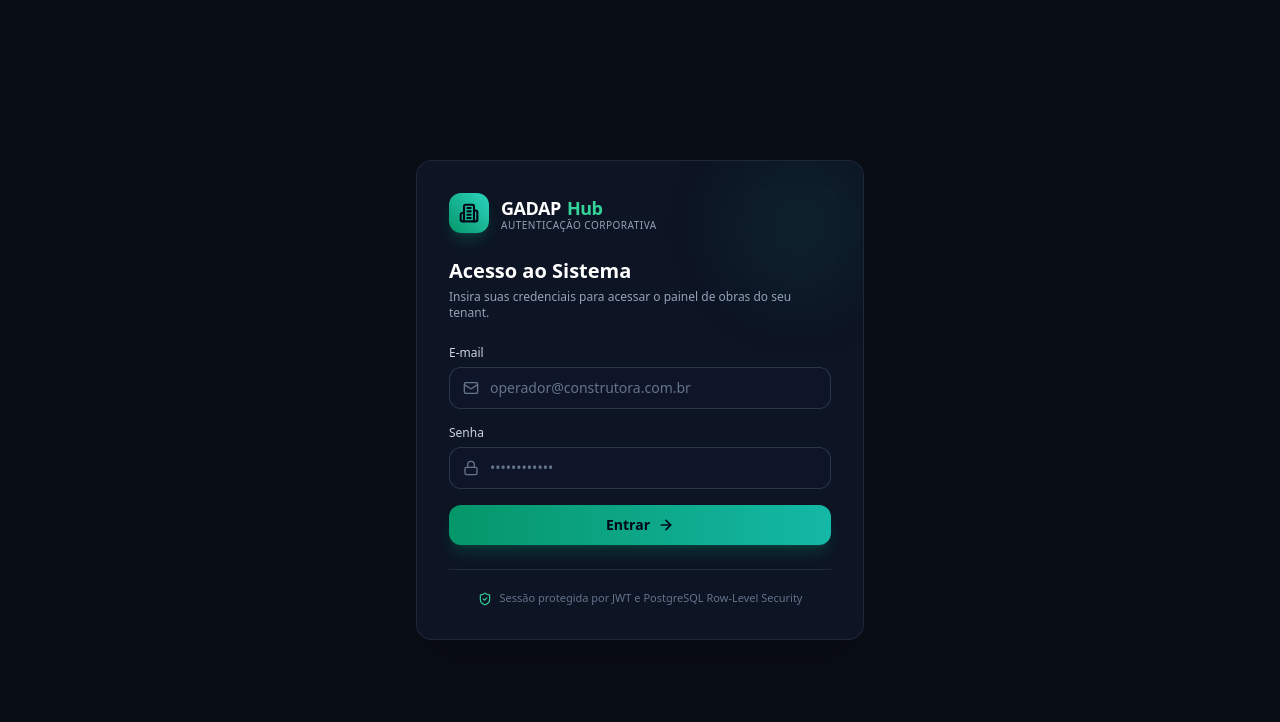
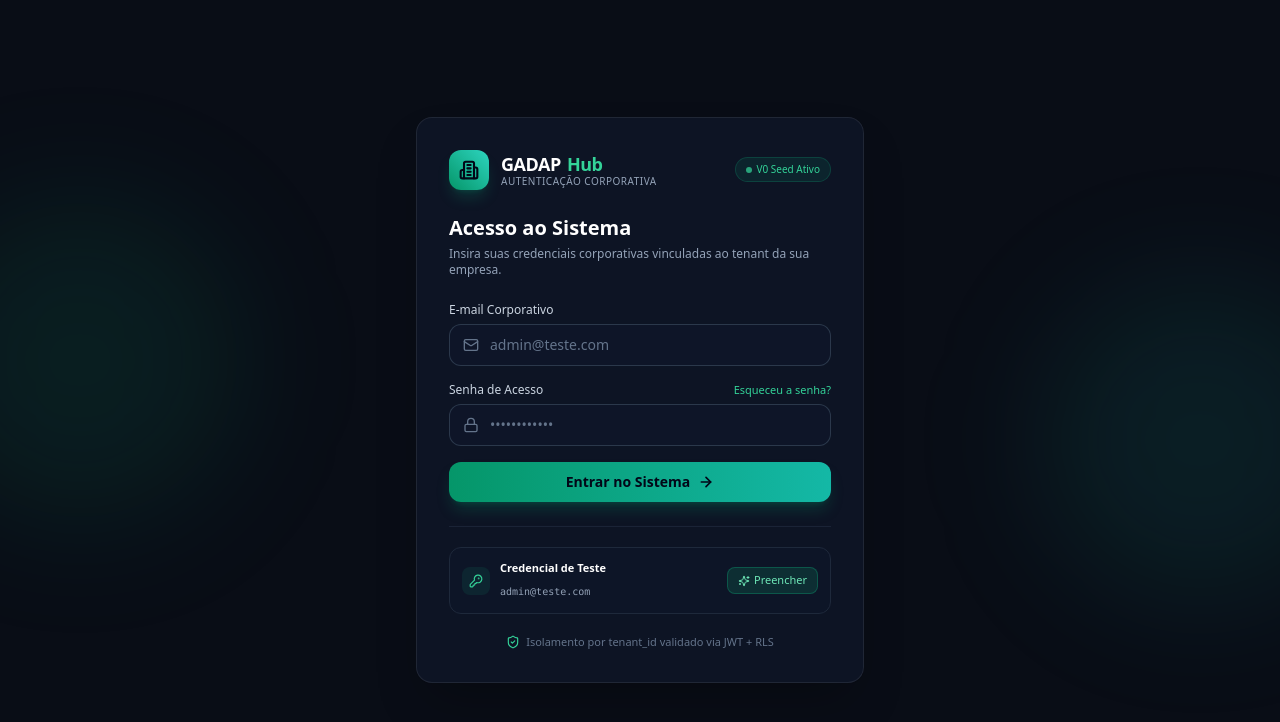
Before and after one commit to danielsoutolopes-cell/gapad-hub, a Next.js app: page /login in a window 1280 px wide. Shown: the top 722 px of the page. Built offline with nearby package versions, Linux system fonts and the light colour scheme; no server answers.

Commit message:
feat(auth): add Supabase SSR login Server Action, middleware, and interactive login forms

```diff
--- /dev/null
+++ b/app/actions/auth.ts
@@ -0,0 +1,59 @@
+'use server';
+
+import { createClient } from '@/lib/supabase/server';
+import { redirect } from 'next/navigation';
+
+export interface AuthResponse {
+  error?: string | null;
+  success?: boolean;
+}
+
+/**
+ * Server Action de Autenticação Segura.
+ * Executa signInWithPassword via @supabase/ssr com persistência de sessão em cookies HTTP-only.
+ * Injeta tenant_id via app_metadata do Supabase para validação de RLS no PostgreSQL.
+ */
+export async function login(formData: FormData): Promise<AuthResponse | void> {
+  const email = formData.get('email')?.toString().trim();
+  const password = formData.get('password')?.toString();
+
+  if (!email || !password) {
+    return {
+      error: 'Informe seu e-mail corporativo e senha de acesso.',
+    };
+  }
+
+  const supabase = createClient();
+
+  const { error } = await supabase.auth.signInWithPassword({
+    email,
+    password,
+  });
+
+  if (error) {
+    // Tratamento de mensagens amigáveis em português
+    const msg = error.message.toLowerCase();
+    if (msg.includes('invalid login credentials')) {
+      return { error: 'Credenciais inválidas. Verifique seu e-mail e senha.' };
+    }
+    if (msg.includes('email not confirmed')) {
+      return { error: 'E-mail não confirmado. Acesse o link enviado para validação.' };
+    }
+    if (msg.includes('too many requests')) {
+      return { error: 'Muitas tentativas consecutivas. Aguarde alguns instantes.' };
+    }
+    return { error: error.message };
+  }
+
+  // Se o login for bem-sucedido, redireciona o usuário para o painel operacional de obras
+  redirect('/dashboard/obras');
+}
+
+/**
+ * Server Action para encerramento de sessão e descarte dos cookies de autenticação.
+ */
+export async function logout(): Promise<void> {
+  const supabase = createClient();
+  await supabase.auth.signOut();
+  redirect('/login');
+}
--- a/app/login/page.tsx
+++ b/app/login/page.tsx
@@ -1,54 +1,66 @@
 'use client';
 
-import React, { useState } from 'react';
-import { useRouter } from 'next/navigation';
-import { Building2, Lock, Mail, ArrowRight, ShieldCheck } from 'lucide-react';
-import { createClient } from '@/lib/supabase/client';
+import React, { useState, useTransition } from 'react';
+import Link from 'next/link';
+import {
+  Building2,
+  Lock,
+  Mail,
+  ArrowRight,
+  ShieldCheck,
+  AlertCircle,
+  KeyRound,
+  CheckCircle2,
+  Sparkles,
+} from 'lucide-react';
+import { login } from '@/app/actions/auth';
 
 export default function LoginPage() {
-  const router = useRouter();
   const [email, setEmail] = useState('');
   const [password, setPassword] = useState('');
-  const [isLoading, setIsLoading] = useState(false);
   const [errorMessage, setErrorMessage] = useState<string | null>(null);
+  const [isPending, startTransition] = useTransition();
 
-  const supabase = createClient();
+  // Helper para preenchimento rápido com o usuário do seed
+  const handleQuickFill = () => {
+    setEmail('admin@teste.com');
+    setPassword('Gadap2026!');
+    setErrorMessage(null);
+  };
 
-  const handleSignIn = async (e: React.FormEvent) => {
+  const handleSubmit = async (e: React.FormEvent<HTMLFormElement>) => {
     e.preventDefault();
-    setIsLoading(true);
     setErrorMessage(null);
 
+    const formData = new FormData(e.currentTarget);
+
+    startTransition(async () => {
       try {
-      const { data, error } = await supabase.auth.signInWithPassword({
-        email,
-        password,
-      });
-
-      if (error) {
-        setErrorMessage(error.message);
-        setIsLoading(false);
-        return;
-      }
-
-      if (data?.session) {
-        // Redireciona diretamente para o painel de obras protegidas
-        router.push('/dashboard/obras');
-        router.refresh();
+        const result = await login(formData);
+        if (result?.error) {
+          setErrorMessage(result.error);
         }
       } catch (err: any) {
-      setErrorMessage(err.message || 'Erro inesperado ao realizar login.');
-      setIsLoading(false);
+        // Redirecionamentos disparados por redirect() são capturados internamente pelo Next.js
+        if (err?.message && !err.message.includes('NEXT_REDIRECT')) {
+          setErrorMessage(err.message || 'Erro inesperado ao realizar autenticação.');
         }
+      }
+    });
   };
 
   return (
-    <div className="min-h-screen bg-[#090d16] flex flex-col justify-center items-center p-4">
-      <div className="w-full max-w-md glass-panel p-8 rounded-2xl border border-slate-800/90 shadow-2xl relative overflow-hidden">
-        <div className="absolute top-0 right-0 w-32 h-32 bg-emerald-500/10 rounded-full blur-2xl pointer-events-none" />
+    <div className="min-h-screen bg-[#090d16] flex flex-col justify-center items-center p-4 relative overflow-hidden">
+      {/* Luzes de fundo dinâmicas */}
+      <div className="absolute top-1/4 -left-20 w-80 h-80 bg-emerald-500/10 rounded-full blur-3xl pointer-events-none" />
+      <div className="absolute bottom-1/4 -right-20 w-80 h-80 bg-teal-500/10 rounded-full blur-3xl pointer-events-none" />
 
-        <div className="flex items-center gap-3 mb-6">
-          <div className="w-10 h-10 rounded-xl bg-gradient-to-tr from-emerald-600 to-teal-400 flex items-center justify-center shadow-lg shadow-emerald-500/20">
+      {/* Card Principal */}
+      <div className="w-full max-w-md glass-panel p-8 rounded-2xl border border-slate-800/90 shadow-2xl relative z-10 backdrop-blur-xl">
+        {/* Header do Card */}
+        <div className="flex items-center justify-between mb-6">
+          <Link href="/" className="flex items-center gap-3 group">
+            <div className="w-10 h-10 rounded-xl bg-gradient-to-tr from-emerald-600 to-teal-400 flex items-center justify-center shadow-lg shadow-emerald-500/20 group-hover:scale-105 transition-transform">
               <Building2 className="w-5 h-5 text-slate-950 stroke-[2.5]" />
             </div>
             <div>
@@ -59,78 +71,129 @@ export default function LoginPage() {
                 Autenticação Corporativa
               </span>
             </div>
+          </Link>
+
+          <span className="inline-flex items-center gap-1 px-2.5 py-1 rounded-full text-[10px] font-medium bg-emerald-500/10 text-emerald-400 border border-emerald-500/20">
+            <span className="w-1.5 h-1.5 rounded-full bg-emerald-400 animate-pulse" />
+            V0 Seed Ativo
+          </span>
         </div>
 
+        <div className="mb-6">
           <h2 className="text-xl font-bold text-white mb-1">Acesso ao Sistema</h2>
-        <p className="text-xs text-slate-400 mb-6">
-          Insira suas credenciais para acessar o painel de obras do seu tenant.
+          <p className="text-xs text-slate-400">
+            Insira suas credenciais corporativas vinculadas ao tenant da sua empresa.
           </p>
+        </div>
 
+        {/* Banner de Erro */}
         {errorMessage && (
-          <div className="p-3 mb-4 rounded-xl bg-red-500/10 border border-red-500/30 text-red-400 text-xs text-center">
-            {errorMessage}
+          <div className="p-3.5 mb-5 rounded-xl bg-red-500/10 border border-red-500/30 flex items-start gap-2.5 text-red-400 text-xs animate-fade-in">
+            <AlertCircle className="w-4 h-4 flex-shrink-0 mt-0.5" />
+            <span className="leading-relaxed">{errorMessage}</span>
           </div>
         )}
 
-        <form onSubmit={handleSignIn} className="space-y-4">
+        {/* Formulário com Server Action */}
+        <form onSubmit={handleSubmit} className="space-y-4">
           <div>
             <label className="block text-xs font-medium text-slate-300 mb-1.5" htmlFor="login-email">
-              E-mail
+              E-mail Corporativo
             </label>
             <div className="relative">
               <Mail className="w-4 h-4 text-slate-500 absolute left-3.5 top-1/2 -translate-y-1/2" />
               <input
                 id="login-email"
+                name="email"
                 type="email"
                 required
-                placeholder="operador@construtora.com.br"
+                autoComplete="email"
+                placeholder="admin@teste.com"
                 value={email}
                 onChange={(e) => setEmail(e.target.value)}
-                className="w-full bg-slate-900/90 border border-slate-700/80 rounded-xl pl-10 pr-4 py-2.5 text-sm text-white placeholder-slate-500 focus:outline-none focus:ring-2 focus:ring-emerald-500/50"
+                className="w-full bg-slate-900/90 border border-slate-700/80 rounded-xl pl-10 pr-4 py-2.5 text-sm text-white placeholder-slate-500 focus:outline-none focus:ring-2 focus:ring-emerald-500/50 focus:border-emerald-500 transition-all"
               />
             </div>
           </div>
 
           <div>
-            <label className="block text-xs font-medium text-slate-300 mb-1.5" htmlFor="login-password">
-              Senha
+            <div className="flex items-center justify-between mb-1.5">
+              <label className="block text-xs font-medium text-slate-300" htmlFor="login-password">
+                Senha de Acesso
               </label>
+              <a
+                href="#recuperar"
+                onClick={(e) => {
+                  e.preventDefault();
+                  alert('Para redefinir credenciais em ambiente de testes, execute "npm run seed" no terminal.');
+                }}
+                className="text-[11px] text-emerald-400 hover:text-emerald-300 hover:underline transition-colors"
+              >
+                Esqueceu a senha?
+              </a>
+            </div>
             <div className="relative">
               <Lock className="w-4 h-4 text-slate-500 absolute left-3.5 top-1/2 -translate-y-1/2" />
               <input
                 id="login-password"
+                name="password"
                 type="password"
                 required
+                autoComplete="current-password"
                 placeholder="••••••••••••"
                 value={password}
                 onChange={(e) => setPassword(e.target.value)}
-                className="w-full bg-slate-900/90 border border-slate-700/80 rounded-xl pl-10 pr-4 py-2.5 text-sm text-white placeholder-slate-500 focus:outline-none focus:ring-2 focus:ring-emerald-500/50"
+                className="w-full bg-slate-900/90 border border-slate-700/80 rounded-xl pl-10 pr-4 py-2.5 text-sm text-white placeholder-slate-500 focus:outline-none focus:ring-2 focus:ring-emerald-500/50 focus:border-emerald-500 transition-all"
               />
             </div>
           </div>
 
           <button
             type="submit"
-            disabled={isLoading}
-            className="w-full mt-2 bg-gradient-to-r from-emerald-600 to-teal-500 hover:from-emerald-500 hover:to-teal-400 text-slate-950 font-bold py-2.5 px-4 rounded-xl text-sm flex items-center justify-center gap-2 shadow-lg shadow-emerald-600/25 transition-all duration-200 disabled:opacity-60"
+            disabled={isPending}
+            className="w-full mt-2 bg-gradient-to-r from-emerald-600 to-teal-500 hover:from-emerald-500 hover:to-teal-400 text-slate-950 font-bold py-2.5 px-4 rounded-xl text-sm flex items-center justify-center gap-2 shadow-lg shadow-emerald-600/25 transition-all duration-200 disabled:opacity-60 active:scale-[0.99]"
           >
-            {isLoading ? (
+            {isPending ? (
               <span className="inline-flex items-center gap-2">
                 <span className="w-4 h-4 border-2 border-slate-950 border-t-transparent rounded-full animate-spin" />
-                Autenticando...
+                Autenticando sessão...
               </span>
             ) : (
               <>
-                Entrar
+                Entrar no Sistema
                 <ArrowRight className="w-4 h-4 stroke-[2.5]" />
               </>
             )}
           </button>
         </form>
 
-        <div className="mt-6 pt-5 border-t border-slate-800 flex items-center justify-center gap-2 text-[11px] text-slate-500">
+        {/* Card Auxiliar de Seed de Testes */}
+        <div className="mt-6 pt-5 border-t border-slate-800/80">
+          <div className="bg-slate-900/60 border border-slate-800 rounded-xl p-3 flex items-center justify-between">
+            <div className="flex items-center gap-2.5">
+              <div className="w-7 h-7 rounded-lg bg-emerald-500/10 text-emerald-400 flex items-center justify-center flex-shrink-0">
+                <KeyRound className="w-3.5 h-3.5" />
+              </div>
+              <div>
+                <span className="text-[11px] font-semibold text-white block">Credencial de Teste</span>
+                <span className="text-[10px] text-slate-400 font-mono">admin@teste.com</span>
+              </div>
+            </div>
+            <button
+              type="button"
+              onClick={handleQuickFill}
+              className="px-2.5 py-1 text-[11px] font-medium text-emerald-300 hover:text-white bg-emerald-500/15 hover:bg-emerald-500/25 border border-emerald-500/30 rounded-lg transition-colors flex items-center gap-1"
+            >
+              <Sparkles className="w-3 h-3" />
+              Preencher
+            </button>
+          </div>
+        </div>
+
+        {/* Rodapé de Segurança */}
+        <div className="mt-5 flex items-center justify-center gap-1.5 text-[11px] text-slate-500 text-center">
           <ShieldCheck className="w-3.5 h-3.5 text-emerald-400" />
-          <span>Sessão protegida por JWT e PostgreSQL Row-Level Security</span>
+          <span>Isolamento por tenant_id validado via JWT + RLS</span>
         </div>
       </div>
     </div>
--- a/app/page.tsx
+++ b/app/page.tsx
@@ -1,6 +1,7 @@
 'use client';
 
-import React, { useState } from 'react';
+import React, { useState, useTransition } from 'react';
+import Link from 'next/link';
 import {
   Building2,
   ShieldCheck,
@@ -11,30 +12,45 @@ import {
   Mail,
   CheckCircle2,
   Sparkles,
-  Layers,
-  FileSpreadsheet
+  AlertCircle,
+  KeyRound,
 } from 'lucide-react';
+import { login } from '@/app/actions/auth';
 
 export default function HomePage() {
   const [email, setEmail] = useState('');
   const [password, setPassword] = useState('');
-  const [isLoading, setIsLoading] = useState(false);
-  const [feedbackMessage, setFeedbackMessage] = useState<string | null>(null);
+  const [errorMessage, setErrorMessage] = useState<string | null>(null);
+  const [isPending, startTransition] = useTransition();
 
-  const handleLogin = (e: React.FormEvent) => {
+  const handleQuickFill = () => {
+    setEmail('admin@teste.com');
+    setPassword('Gadap2026!');
+    setErrorMessage(null);
+  };
+
+  const handleLoginSubmit = async (e: React.FormEvent<HTMLFormElement>) => {
     e.preventDefault();
-    setIsLoading(true);
-    setFeedbackMessage(null);
+    setErrorMessage(null);
 
-    // Simulação visual de envio de autenticação
-    setTimeout(() => {
-      setIsLoading(false);
-      setFeedbackMessage('Credenciais validadas. Redirecionando para o painel de obras...');
-    }, 1200);
+    const formData = new FormData(e.currentTarget);
+
+    startTransition(async () => {
+      try {
+        const result = await login(formData);
+        if (result?.error) {
+          setErrorMessage(result.error);
+        }
+      } catch (err: any) {
+        if (err?.message && !err.message.includes('NEXT_REDIRECT')) {
+          setErrorMessage(err.message || 'Erro inesperado ao realizar autenticação.');
+        }
+      }
+    });
   };
 
   return (
-    <main className="min-h-screen flex flex-col justify-between">
+    <main className="min-h-screen flex flex-col justify-between bg-[#090d16]">
       {/* Barra de Navegação Superior */}
       <header className="border-b border-slate-800/80 bg-slate-950/40 backdrop-blur-md sticky top-0 z-50">
         <div className="max-w-7xl mx-auto px-4 sm:px-6 lg:px-8 h-16 flex items-center justify-between">
@@ -53,6 +69,12 @@ export default function HomePage() {
           </div>
 
           <div className="flex items-center gap-3">
+            <Link
+              href="/dashboard/obras"
+              className="text-xs text-slate-300 hover:text-white px-3 py-1.5 rounded-lg border border-slate-800 hover:border-slate-700 transition-colors"
+            >
+              Dashboard
+            </Link>
             <span className="inline-flex items-center gap-1.5 px-3 py-1 rounded-full text-xs font-medium bg-emerald-500/10 text-emerald-400 border border-emerald-500/20">
               <span className="w-1.5 h-1.5 rounded-full bg-emerald-400 animate-pulse" />
               V0 Baseline Operacional
@@ -133,9 +155,9 @@ export default function HomePage() {
             </div>
           </div>
 
-          {/* Coluna da Direita: Card de Acesso / Login */}
+          {/* Coluna da Direita: Card de Acesso / Login com Server Action */}
           <div className="lg:col-span-5 flex justify-center">
-            <div className="w-full max-w-md glass-panel p-8 rounded-2xl shadow-2xl relative overflow-hidden border border-slate-800/90">
+            <div className="w-full max-w-md glass-panel p-8 rounded-2xl shadow-2xl relative overflow-hidden border border-slate-800/90 backdrop-blur-xl">
               <div className="absolute top-0 right-0 w-32 h-32 bg-emerald-500/10 rounded-full blur-2xl -mr-10 -mt-10 pointer-events-none" />
 
               <div className="mb-6">
@@ -145,7 +167,15 @@ export default function HomePage() {
                 </p>
               </div>
 
-              <form onSubmit={handleLogin} className="space-y-4">
+              {/* Mensagem de Erro */}
+              {errorMessage && (
+                <div className="p-3 mb-4 rounded-xl bg-red-500/10 border border-red-500/30 flex items-start gap-2.5 text-red-400 text-xs animate-fade-in">
+                  <AlertCircle className="w-4 h-4 flex-shrink-0 mt-0.5" />
+                  <span className="leading-relaxed">{errorMessage}</span>
+                </div>
+              )}
+
+              <form onSubmit={handleLoginSubmit} className="space-y-4">
                 <div>
                   <label className="block text-xs font-medium text-slate-300 mb-1.5" htmlFor="email-input">
                     E-mail Corporativo
@@ -154,9 +184,11 @@ export default function HomePage() {
                     <Mail className="w-4 h-4 text-slate-500 absolute left-3.5 top-1/2 -translate-y-1/2" />
                     <input
                       id="email-input"
+                      name="email"
                       type="email"
                       required
-                      placeholder="engenharia@construtora.com.br"
+                      autoComplete="email"
+                      placeholder="admin@teste.com"
                       value={email}
                       onChange={(e) => setEmail(e.target.value)}
                       className="w-full bg-slate-900/90 border border-slate-700/80 rounded-xl pl-10 pr-4 py-2.5 text-sm text-white placeholder-slate-500 focus:outline-none focus:ring-2 focus:ring-emerald-500/50 focus:border-emerald-500 transition-all"
@@ -172,8 +204,10 @@ export default function HomePage() {
                     <Lock className="w-4 h-4 text-slate-500 absolute left-3.5 top-1/2 -translate-y-1/2" />
                     <input
                       id="password-input"
+                      name="password"
                       type="password"
                       required
+                      autoComplete="current-password"
                       placeholder="••••••••••••"
                       value={password}
                       onChange={(e) => setPassword(e.target.value)}
@@ -187,20 +221,20 @@ export default function HomePage() {
                     <input type="checkbox" defaultChecked className="rounded bg-slate-900 border-slate-700 text-emerald-500 focus:ring-0" />
                     Lembrar credencial
                   </label>
-                  <a href="#recuperar" className="text-emerald-400 hover:underline">
-                    Esqueceu a senha?
-                  </a>
+                  <Link href="/login" className="text-emerald-400 hover:underline">
+                    Tela de login dedicada
+                  </Link>
                 </div>
 
                 <button
                   type="submit"
-                  disabled={isLoading}
-                  className="w-full mt-2 bg-gradient-to-r from-emerald-600 to-teal-500 hover:from-emerald-500 hover:to-teal-400 text-slate-950 font-bold py-2.5 px-4 rounded-xl text-sm flex items-center justify-center gap-2 shadow-lg shadow-emerald-600/25 transition-all duration-200 disabled:opacity-60"
+                  disabled={isPending}
+                  className="w-full mt-2 bg-gradient-to-r from-emerald-600 to-teal-500 hover:from-emerald-500 hover:to-teal-400 text-slate-950 font-bold py-2.5 px-4 rounded-xl text-sm flex items-center justify-center gap-2 shadow-lg shadow-emerald-600/25 transition-all duration-200 disabled:opacity-60 active:scale-[0.99]"
                 >
-                  {isLoading ? (
+                  {isPending ? (
                     <span className="inline-flex items-center gap-2">
                       <span className="w-4 h-4 border-2 border-slate-950 border-t-transparent rounded-full animate-spin" />
-                      Autenticando...
+                      Autenticando sessão...
                     </span>
                   ) : (
                     <>
@@ -209,18 +243,19 @@ export default function HomePage() {
                     </>
                   )}
                 </button>
-
-                {feedbackMessage && (
-                  <div className="p-3 rounded-xl bg-emerald-500/10 border border-emerald-500/30 text-emerald-300 text-xs text-center animate-fade-in">
-                    {feedbackMessage}
-                  </div>
-                )}
               </form>
 
-              <div className="mt-6 pt-5 border-t border-slate-800 text-center">
-                <span className="text-xs text-slate-500">
-                  Primeiro acesso? Contate o Administrador da sua Empresa para obter seu convite.
-                </span>
+              {/* Botão de Preenchimento Rápido com Seed */}
+              <div className="mt-5 pt-4 border-t border-slate-800 flex items-center justify-between">
+                <span className="text-[11px] text-slate-400">Usuário do Seed:</span>
+                <button
+                  type="button"
+                  onClick={handleQuickFill}
+                  className="px-2.5 py-1 text-[11px] font-medium text-emerald-300 hover:text-white bg-emerald-500/10 hover:bg-emerald-500/20 border border-emerald-500/20 rounded-lg transition-colors flex items-center gap-1"
+                >
+                  <KeyRound className="w-3 h-3" />
+                  Preencher admin@teste.com
+                </button>
               </div>
             </div>
           </div>
```
Also changed, not shown: middleware.ts (added, +87 -0 lines). Lines whose indentation alone changed are shown as unchanged.
